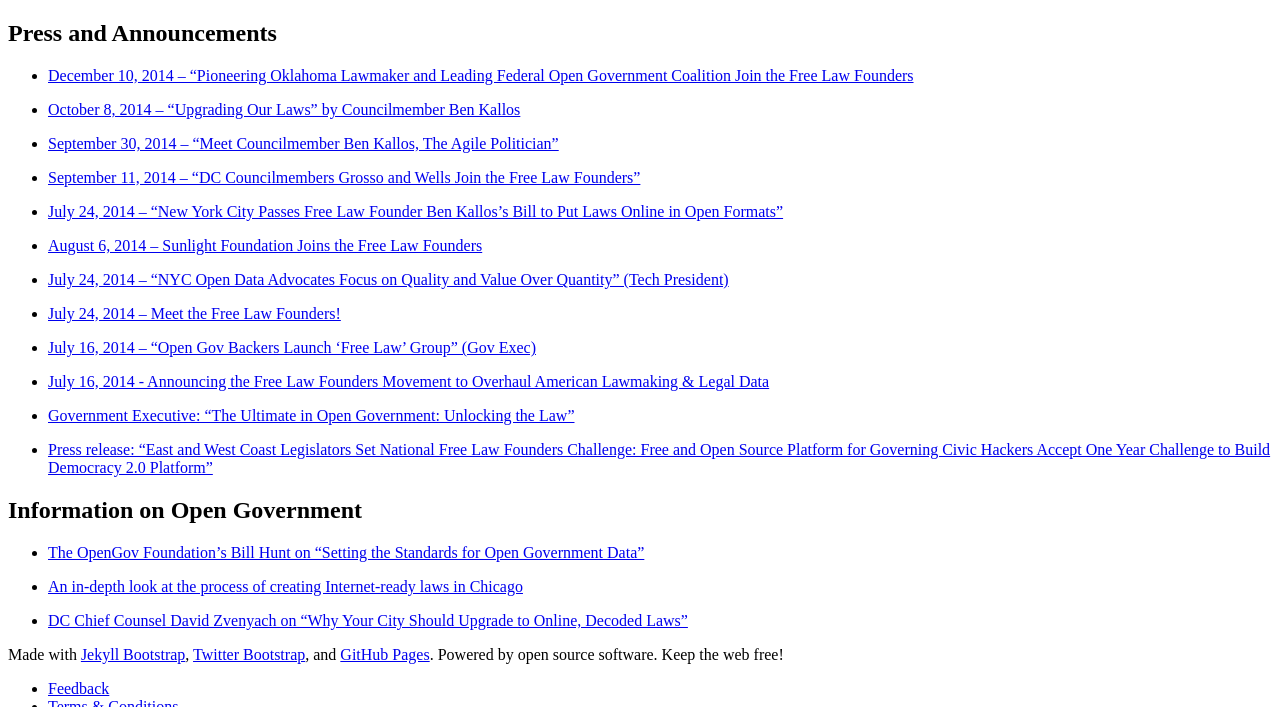
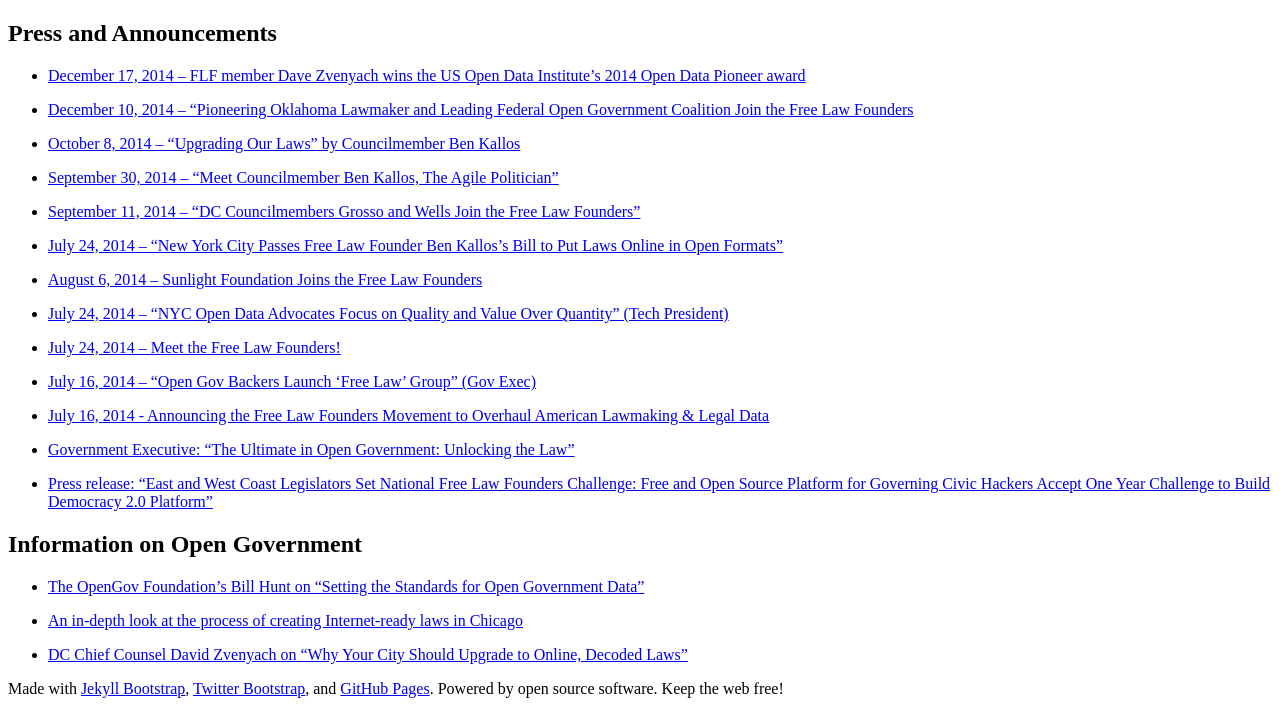
Before and after one commit to opengovfoundation/free-law-founders-site, a Jekyll site: the page built from resources.md, in a window 1280 px wide and 900 px high, scrolled down 619 px, cut to the strip 193-900 px from the top of the window. Built offline with Jekyll 4.4.1, drawn with Linux system fonts in a browser that asks for light colours; nearby versions of some CDN libraries.

Commit message:
Update resources.md

```diff
--- a/resources.md
+++ b/resources.md
@@ -20,6 +20,8 @@ These proven state and local policies to further digital democracy are yours to
 
 
 ## Press and Announcements
+
+* [December 17, 2014 -- FLF member Dave Zvenyach wins the US Open Data Institute's 2014 Open Data Pioneer award](https://usodi.org/2014/12/17/zvenyach/)
 
 * [December 10, 2014 -- "Pioneering Oklahoma Lawmaker and Leading Federal Open Government Coalition Join the Free Law Founders](http://www.opengovfoundation.org/pioneering-oklahoma-lawmaker-and-leading-federal-open-government-coalition-join-the-free-law-founders/)
 
```
